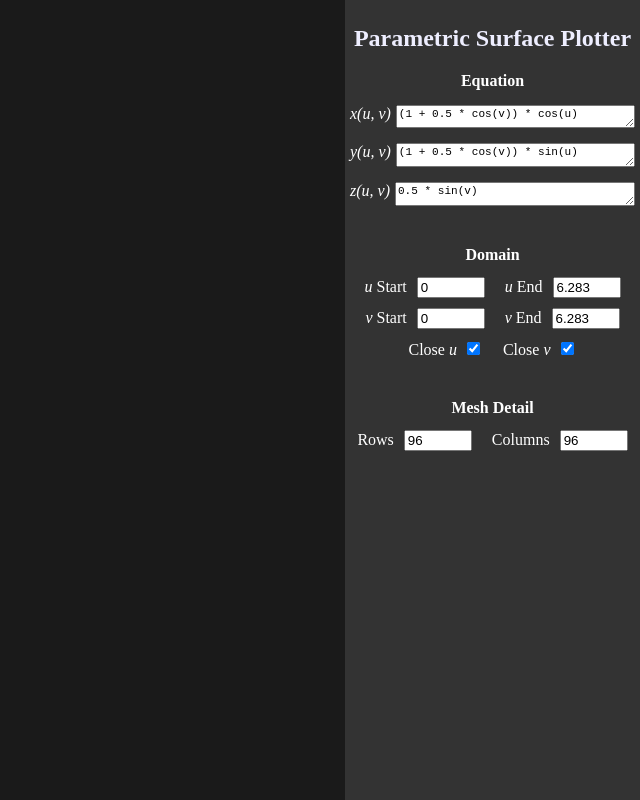
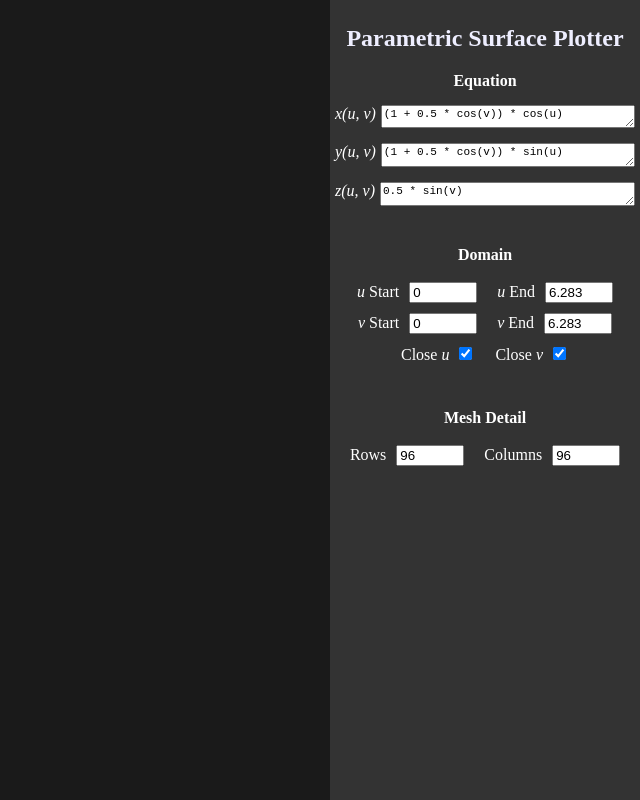
Before and after one commit to jaxry/surface-plotter, a website with bundled scripts: page public/index.html in a window 1280 px wide. Shown: the whole page, without its empty margins (640-1280 px from the left). Built offline with nearby package versions, Linux system fonts and the light colour scheme.

Commit message:
improve controls component CSS

```diff
--- a/public/css/main.css
+++ b/public/css/main.css
@@ -20,12 +20,12 @@ textarea:invalid {
 }
 
 #plotControls {
-  flex: 0 0 285px;
+  flex: 0 0 300px;
   overflow: auto;
   color: #fff;
   background: #333;
   padding: 5px;
-  /*width: 600px;*/
+  /*width: 275px;*/
 }
 
 #plotControls h1 {
@@ -57,23 +57,32 @@ textarea:invalid {
   font-size: 0.85em;
 }
 
-.inputGroup:not(:last-child) {
-  margin-bottom: 40px;
+.inputGroup:not(:first-of-type) {
+  margin-top: 40px;
 }
 
 .inputRow {
-  margin: 10px 0;
-  text-align: center;
+  display: flex;
+  flex-wrap: wrap;
+  justify-content: center;
+}
+
+.inputRow > * {
+  margin: 5px 10px;
+  white-space: nowrap;
+  box-sizing: border-box;
+}
+.inputRow > :first-child {
+  margin-left: 0px;
+}
+.inputRow > :last-child {
+  margin-right: 0px;
 }
 
 .inputRow input {
   margin-left: 10px;
 }
 
-.inputRow label:not(:last-child) {
-  margin-right: 20px;
-}
-
 .numberInput input {
   width: 60px;
 }
```
